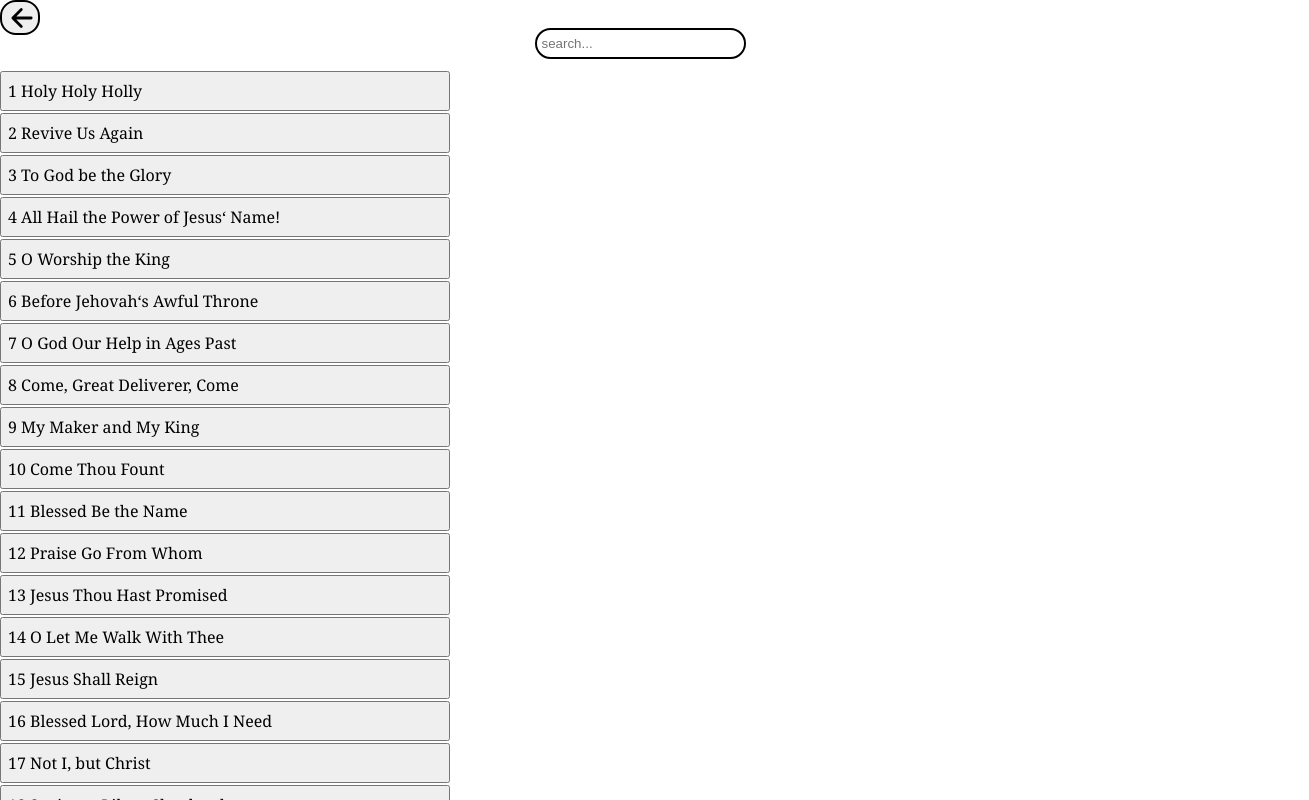
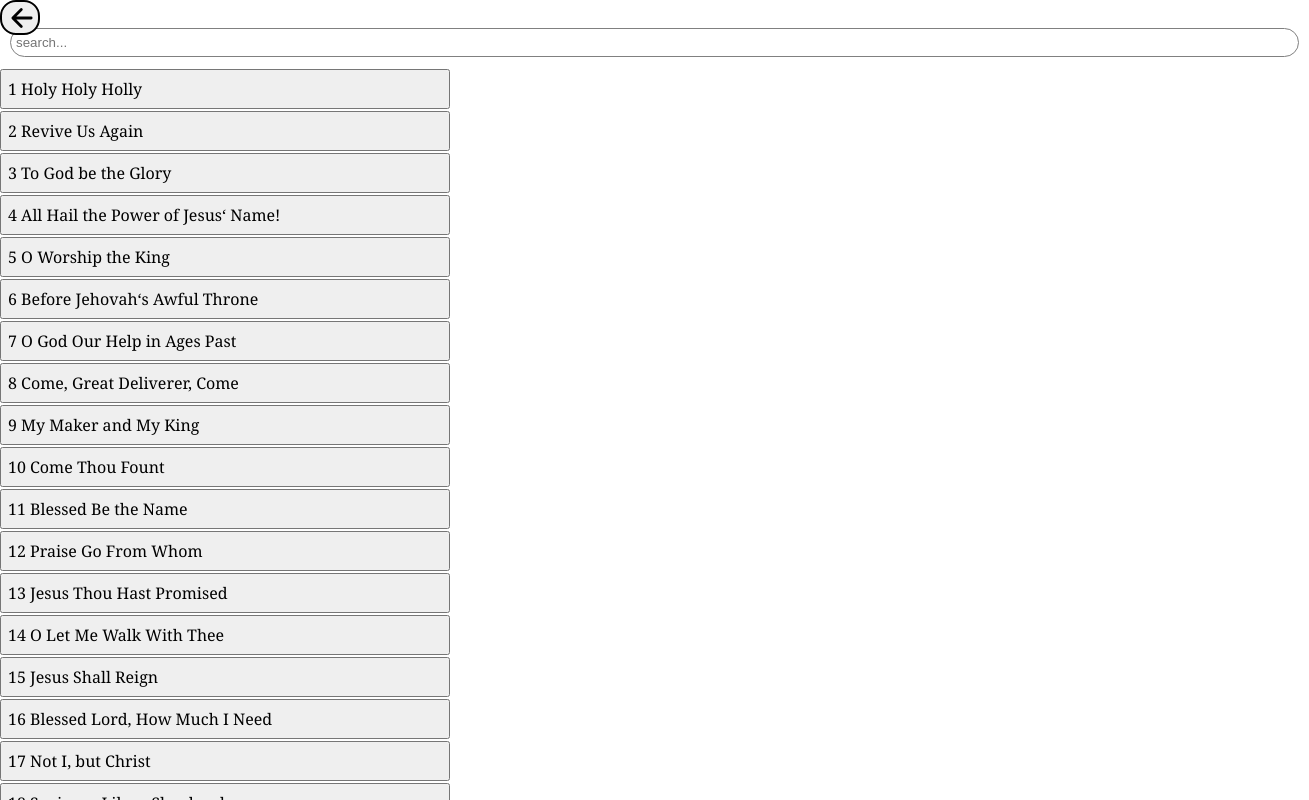
Before and after one commit to ndizihiwemike/app-hym, a website: page index.html in a window 1280 px wide. Both pictures are taken after a click on the button 535 px from the left and 495 px from the top of the page. Shown: the top 800 px of the page, 1309 px wide, since content can reach past the window. Drawn offline with Linux system fonts and the light colour scheme.

Commit message:
Update style.css

```diff
--- a/style.css
+++ b/style.css
@@ -95,8 +95,9 @@ body {
     margin: 10px;
     padding-left: 5px;
     height: 25px;
-    width: 200px;
-    border: 2px solid black;
+    width: 100%;
+    left: 0;
+    border: 1px solid gray;
     flex: 1;
     border-radius: 2vh;
   }
```
